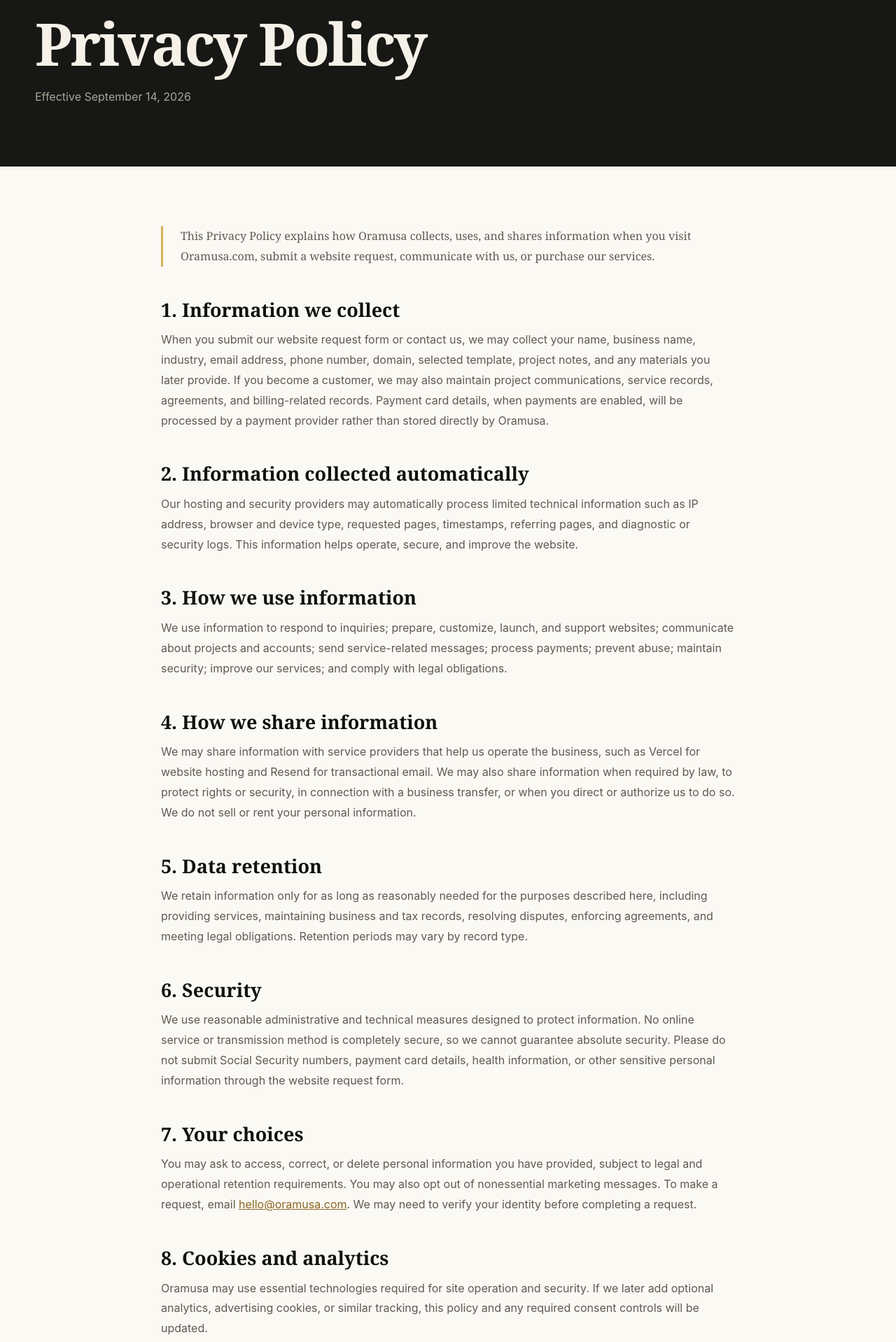
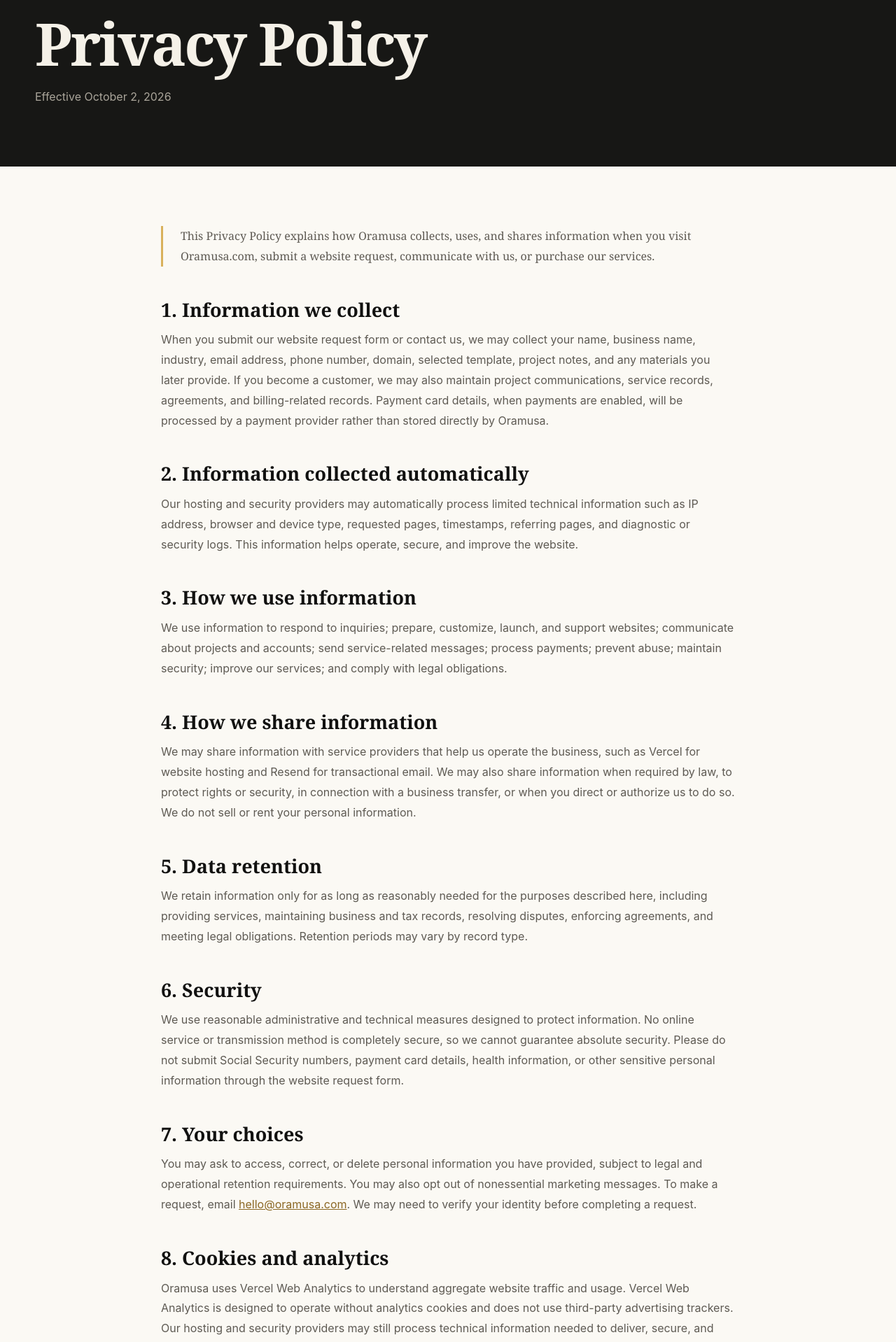
Before and after one commit to oramusa/oramusa, a Next.js app: page /privacy in a window 1280 px wide. Shown: the part 200-2118 px from the top of the page at 70% size. Built offline with nearby package versions, Linux system fonts and the light colour scheme.

Commit message:
Update privacy policy for Vercel Web Analytics

```diff
--- a/app/privacy/page.js
+++ b/app/privacy/page.js
@@ -5,7 +5,7 @@
 export default function PrivacyPage() {
   return <main className="legalPage">
     <header className="legalNav shell"><Link className="brand" href="/"><span>Oram</span><em>usa</em></Link><Link href="/templates">View templates</Link></header>
-    <section className="legalHero"><div className="shell"><p className="kicker">LEGAL · ORAMUSA</p><h1>Privacy Policy</h1><p>Effective September 14, 2026</p></div></section>
+    <section className="legalHero"><div className="shell"><p className="kicker">LEGAL · ORAMUSA</p><h1>Privacy Policy</h1><p>Effective October 2, 2026</p></div></section>
     <article className="legalContent shell">
       <p className="legalIntro">This Privacy Policy explains how Oramusa collects, uses, and shares information when you visit Oramusa.com, submit a website request, communicate with us, or purchase our services.</p>
       <h2>1. Information we collect</h2><p>When you submit our website request form or contact us, we may collect your name, business name, industry, email address, phone number, domain, selected template, project notes, and any materials you later provide. If you become a customer, we may also maintain project communications, service records, agreements, and billing-related records. Payment card details, when payments are enabled, will be processed by a payment provider rather than stored directly by Oramusa.</p>
@@ -15,7 +15,7 @@
       <h2>5. Data retention</h2><p>We retain information only for as long as reasonably needed for the purposes described here, including providing services, maintaining business and tax records, resolving disputes, enforcing agreements, and meeting legal obligations. Retention periods may vary by record type.</p>
       <h2>6. Security</h2><p>We use reasonable administrative and technical measures designed to protect information. No online service or transmission method is completely secure, so we cannot guarantee absolute security. Please do not submit Social Security numbers, payment card details, health information, or other sensitive personal information through the website request form.</p>
       <h2>7. Your choices</h2><p>You may ask to access, correct, or delete personal information you have provided, subject to legal and operational retention requirements. You may also opt out of nonessential marketing messages. To make a request, email <a href="mailto:hello@oramusa.com">hello@oramusa.com</a>. We may need to verify your identity before completing a request.</p>
-      <h2>8. Cookies and analytics</h2><p>Oramusa may use essential technologies required for site operation and security. If we later add optional analytics, advertising cookies, or similar tracking, this policy and any required consent controls will be updated.</p>
+      <h2>8. Cookies and analytics</h2><p>Oramusa uses Vercel Web Analytics to understand aggregate website traffic and usage. Vercel Web Analytics is designed to operate without analytics cookies and does not use third-party advertising trackers. Our hosting and security providers may still process technical information needed to deliver, secure, and diagnose the site. If we later add advertising cookies or other optional tracking technologies, this policy and any required consent controls will be updated.</p>
       <h2>9. Children’s privacy</h2><p>Our services are intended for businesses and adults. They are not directed to children under 13, and we do not knowingly collect personal information from children under 13.</p>
       <h2>10. External links</h2><p>Our website may link to third-party websites or customer projects. Their privacy practices are governed by their own policies, not this Privacy Policy.</p>
       <h2>11. Policy changes and contact</h2><p>We may update this Privacy Policy as our practices or services change. The effective date above identifies the latest version. Questions or privacy requests may be sent to <a href="mailto:hello@oramusa.com">hello@oramusa.com</a>.</p>
```
